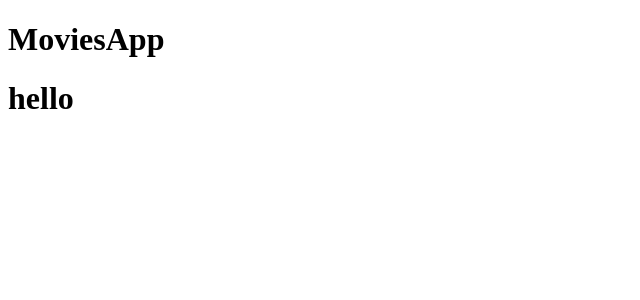
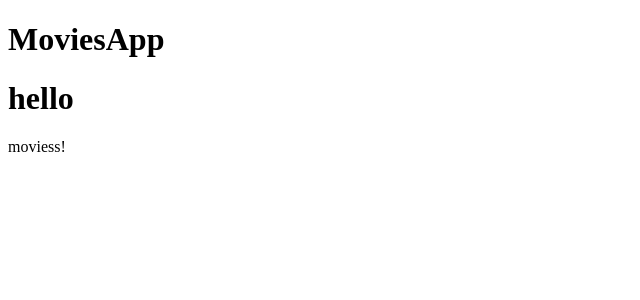
Before and after one commit to ebrardev/movieapp-angular, an Angular app: page / in a window 1280 px wide. Shown: the top 300 px of the page, without its empty margins (0-640 px from the left). Built offline with nearby package versions, Linux system fonts and the light colour scheme.

Commit message:
ng generate component --

```diff
--- a/src/app/app.module.ts
+++ b/src/app/app.module.ts
@@ -3,11 +3,13 @@ import { BrowserModule } from '@angular/platform-browser';
 
 import { AppComponent } from './app.component';
 import { MoviesComponent } from './movies/movies.component';
+import { MovieComponent } from './movie/movie.component';
 
 @NgModule({
   declarations: [
     AppComponent,
-    MoviesComponent
+    MoviesComponent,
+    MovieComponent
   ],
   imports: [
     BrowserModule
--- /dev/null
+++ b/src/app/movie/movie.component.html
@@ -0,0 +1 @@
+<p>moviess!</p>
--- a/src/app/movies/movies.component.html
+++ b/src/app/movies/movies.component.html
@@ -1 +1,2 @@
 <h1>hello</h1>
+<movie> </movie>
```
Also changed, not shown: src/app/movie/movie.component.ts (added, +10 -0 lines), src/app/movie/movie.component.css (added), 1 other file (tests, documents, lock files or other folders).
